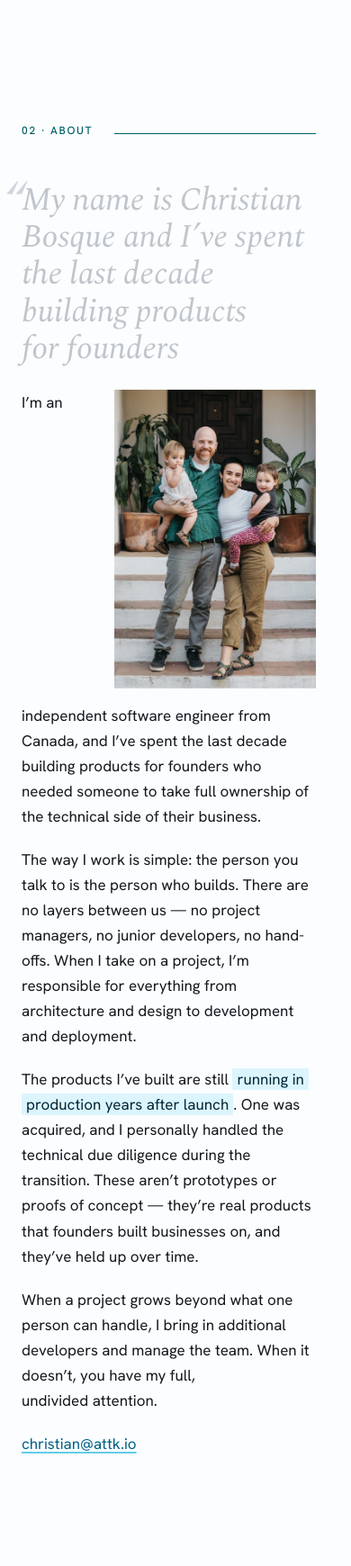
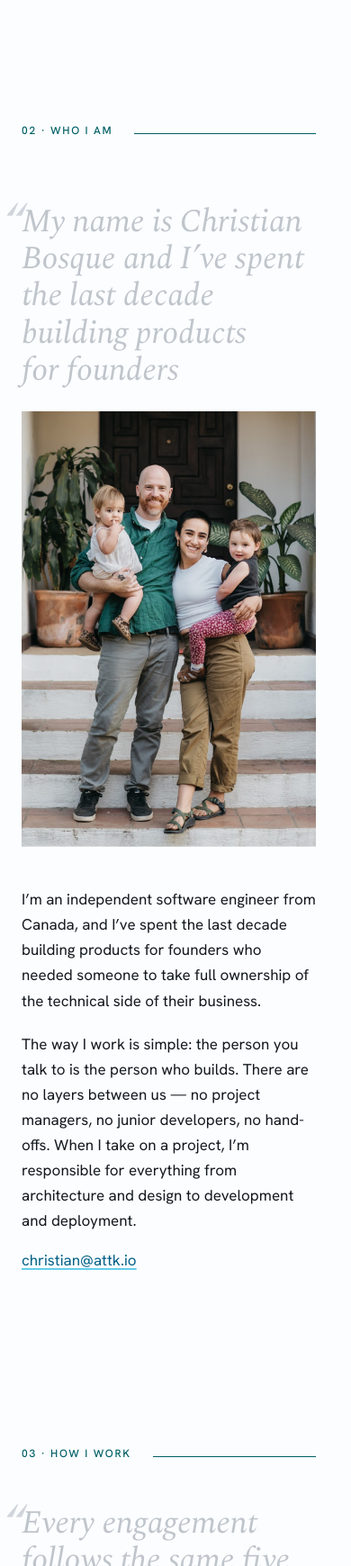
Before and after one commit to attk-io/website, an Astro site: page / in a window 390 px wide. Shown: the part 1580-3320 px from the top of the page at 90% size. Built offline with nearby package versions, Linux system fonts and the light colour scheme; Astro itself is replaced by a stand-in of ours; a web font is replaced by a local one.

Commit message:
Updates the about section layout

```diff
--- a/src/components/AboutSection.astro
+++ b/src/components/AboutSection.astro
@@ -1,7 +1,6 @@
 ---
 import { renderMarkdown } from '../lib/markdown';
 import { TYPOGRAPHY_BASELINE, SECTION_QUOTE_H2 } from '../lib/typography';
-import Section from './Section.astro';
 import SectionEyebrow from './SectionEyebrow.astro';
 
 type Props = {
@@ -15,30 +14,55 @@ const { content, number, label } = Astro.props;
 const classes = {
   ...TYPOGRAPHY_BASELINE,
   h2: `${SECTION_QUOTE_H2} max-w-[26ch]`,
-  // Body drops max-w so text wraps around the floated portrait.
   p: 'mt-5 text-[1.0625rem] leading-[1.65] text-sand-12',
 };
 
+const emailClasses = {
+  ...classes,
+  p: 'mt-4 text-[1.0625rem] leading-[1.65] text-sand-12',
+};
+
 const [headingSource, bodySource] = splitHeading(content);
+const [mainBody, emailSource] = splitTrailingEmail(bodySource);
 const headingHtml = renderMarkdown(headingSource, classes);
-const bodyHtml = renderMarkdown(bodySource, classes);
+const bodyHtml = renderMarkdown(mainBody, classes);
+const emailHtml = emailSource ? renderMarkdown(emailSource, emailClasses) : '';
 
 function splitHeading(source: string): [string, string] {
   const match = source.match(/^(##\s[^\n]*)\n+([\s\S]*)$/);
   if (!match) return [source, ''];
   return [match[1], match[2]];
 }
+
+function splitTrailingEmail(source: string): [string, string] {
+  const match = source.match(/^([\s\S]*?)\n\n(\[[^\]]+\]\(mailto:[^)]+\))\s*$/);
+  if (!match) return [source, ''];
+  return [match[1], match[2]];
+}
 ---
 
-<Section>
-  {label && <SectionEyebrow number={number} label={label} />}
-  <div set:html={headingHtml} />
-  <div class="mt-6">
-    <img
-      src="/portrait.jpg"
-      alt=""
-      class="float-right mb-4 ml-6 w-56 sm:w-64"
-    />
-    <div set:html={bodyHtml} />
+<section class="px-6 py-24 sm:px-10 sm:py-32">
+  <div class="mx-auto grid max-w-480 grid-cols-[1fr_minmax(0,44rem)_3fr]">
+    <div
+      class="col-span-2 col-start-2 grid max-w-[1140px] grid-cols-1 gap-x-12 gap-y-6 min-[780px]:grid-cols-[2fr_minmax(280px,1fr)]"
+    >
+      {
+        label && (
+          <div class="min-[780px]:col-span-2">
+            <SectionEyebrow number={number} label={'Who I am'} />
+          </div>
+        )
+      }
+      <div set:html={headingHtml} />
+      <div
+        class="max-w-[360px] min-[780px]:col-start-2 min-[780px]:row-span-2 min-[780px]:row-start-2 min-[780px]:max-w-none"
+      >
+        <img src="/portrait.jpg" alt="" class="w-full" />
+      </div>
+      <div class="min-[780px]:col-start-1 min-[780px]:row-start-3">
+        {bodyHtml && <div set:html={bodyHtml} />}
+        {emailHtml && <div set:html={emailHtml} />}
+      </div>
+    </div>
   </div>
-</Section>
+</section>
--- a/src/components/HowItWorksSection.astro
+++ b/src/components/HowItWorksSection.astro
@@ -21,6 +21,6 @@ const html = renderMarkdown(content, classes);
 ---
 
 <Section class="relative" gridClass="relative">
-  {label && <SectionEyebrow number={number} label={label} />}
+  {label && <SectionEyebrow number={number} label={'How I work'} />}
   <div class="how-phases" set:html={html} />
 </Section>
--- a/src/components/PricingSection.astro
+++ b/src/components/PricingSection.astro
@@ -22,6 +22,6 @@ const html = renderMarkdown(content, classes);
 ---
 
 <Section>
-  {label && <SectionEyebrow number={number} label={label} />}
+  {label && <SectionEyebrow number={number} label={'What it costs'} />}
   <div set:html={html} />
 </Section>
--- a/src/content/about.md
+++ b/src/content/about.md
@@ -4,8 +4,4 @@
 
 The way I work is simple: the person you talk to is the person who builds. There are no layers between us — no project managers, no junior developers, no hand-offs. When I take on a project, I'm responsible for everything from architecture and design to development and deployment.
 
-The products I've built are still <mark>running in production years after launch</mark>. One was acquired, and I personally handled the technical due diligence during the transition. These aren't prototypes or proofs of concept — they're real products that founders built businesses on, and they've held up over time.
-
-When a project grows beyond what one person can handle, I bring in additional developers and manage the team. When it doesn't, you have my full, undivided attention.
-
 [christian@attk.io](mailto:christian@attk.io)
```
